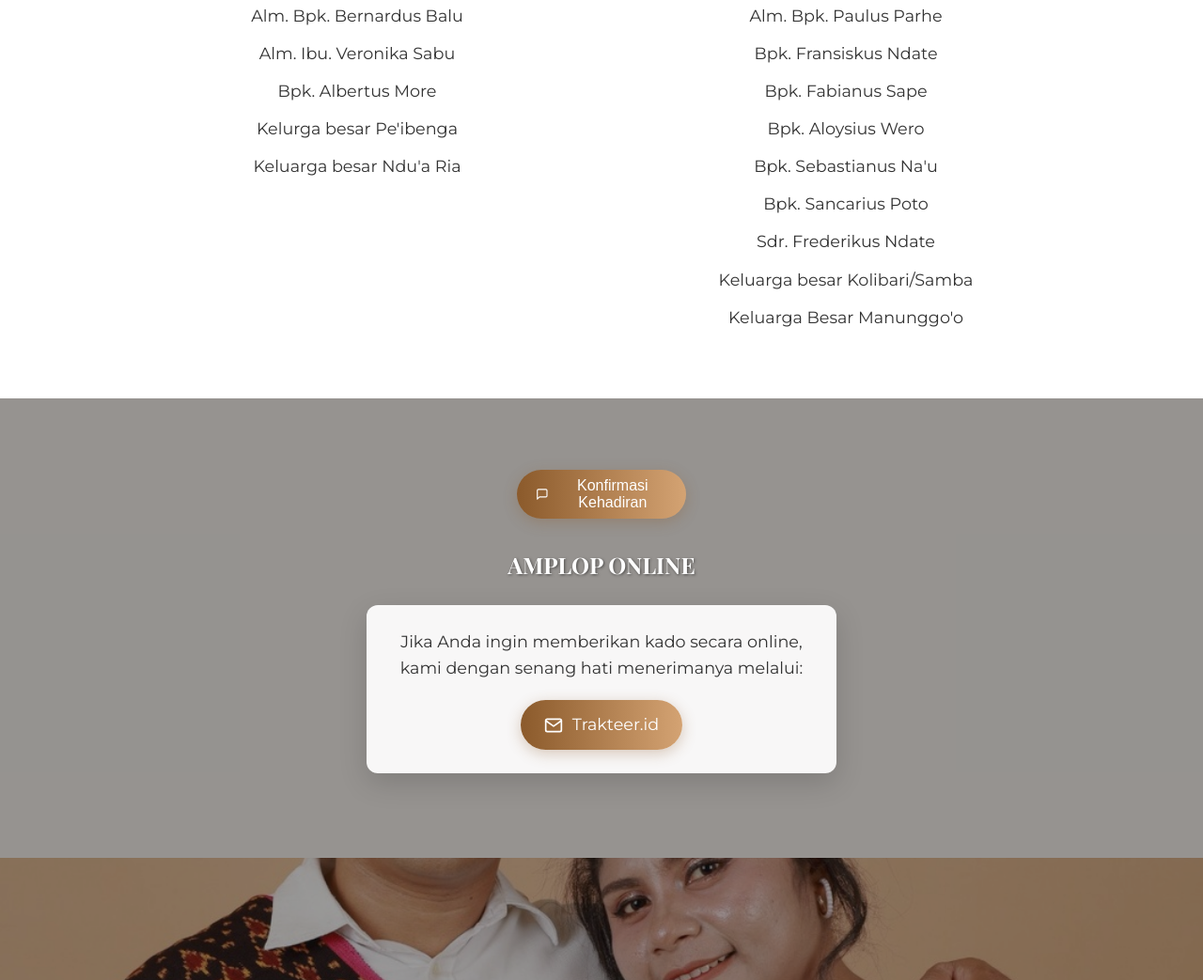
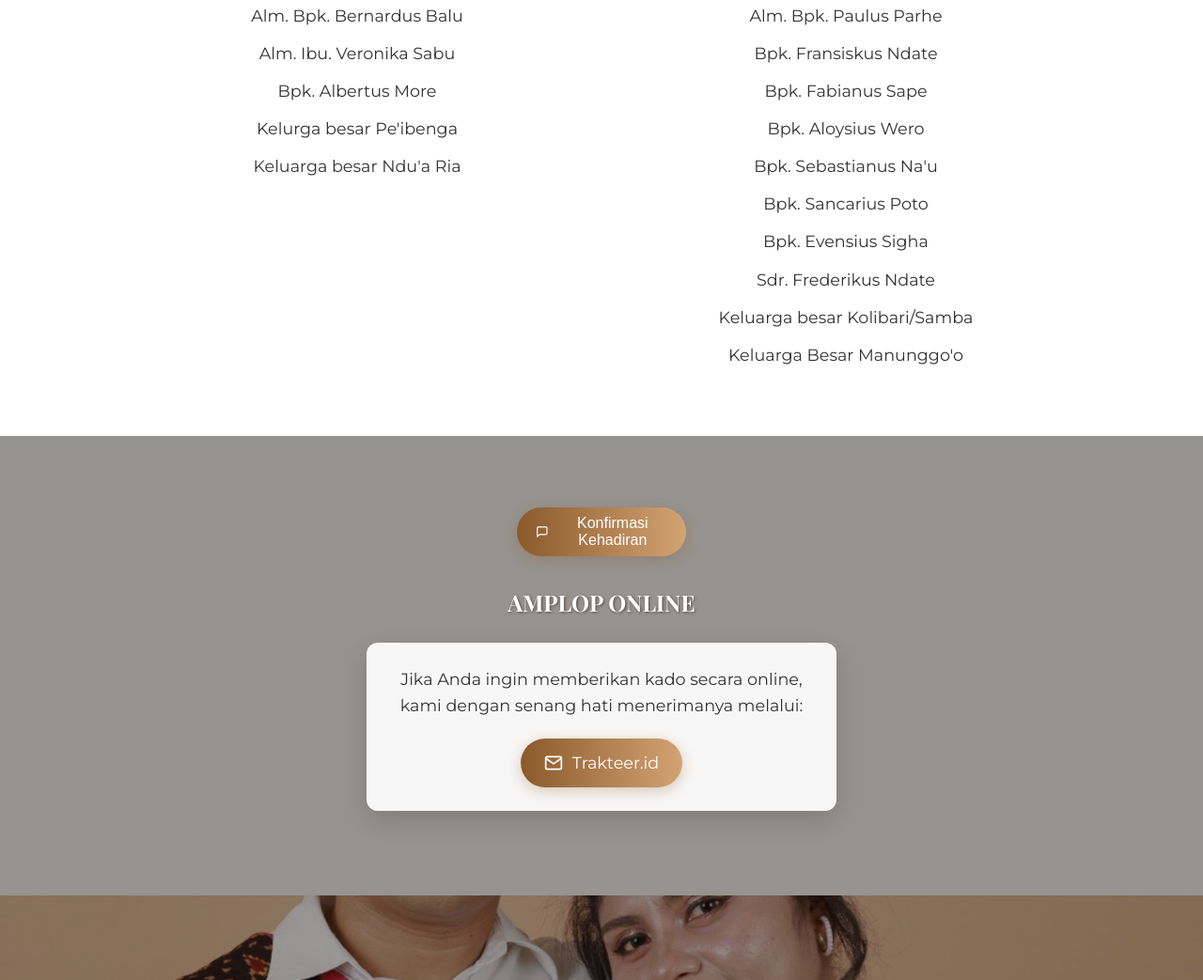
Before and after one commit to luisrajaa/A2, a plain HTML site: page index.html in a window 1280 px wide. Shown: the part 2989-4032 px from the top of the page at 94% size. Drawn offline with nearby package versions, Linux system fonts and the light colour scheme.

Commit message:
Update index.html

```diff
--- a/index.html
+++ b/index.html
@@ -1165,6 +1165,7 @@
             <li>Bpk. Aloysius Wero</li>
             <li>Bpk. Sebastianus Na'u</li>
             <li>Bpk. Sancarius Poto</li>
+            <li>Bpk. Evensius Sigha</li>
             <li>Sdr. Frederikus Ndate</li>
             <li>Keluarga besar Kolibari/Samba</li>
             <li>Keluarga Besar Manunggo'o</li>
```
